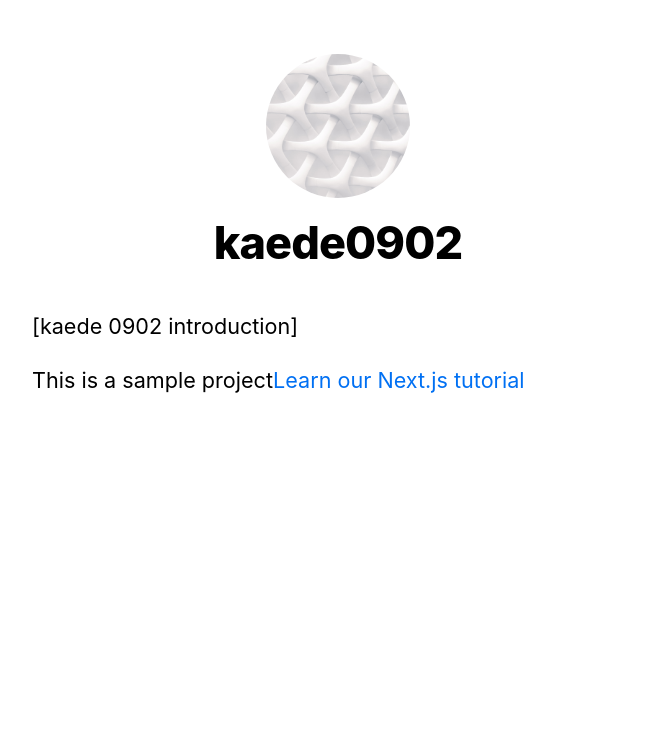
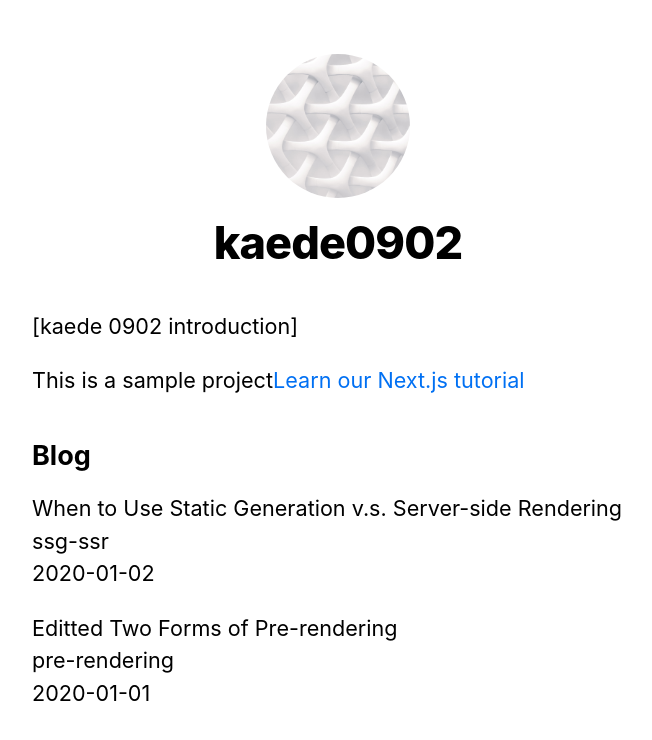
Before and after one commit to kaede0902/nextjs-blog, a Next.js app: page / in a window 1280 px wide. Shown: the top 740 px of the page, without its empty margins (302-954 px from the left). Built offline with nearby package versions, Linux system fonts and the light colour scheme.

Commit message:
add getStaticProps func, and import node-fetch

```diff
--- a/lib/posts.js
+++ b/lib/posts.js
@@ -3,14 +3,14 @@
 import fs from 'fs'
 import path from 'path'
 import matter from 'gray-matter'
-
+import fetch from 'node-fetch'
 
 // current directory + postsをjoinして入れる
 const postsDirectory = path.join(process.cwd(), 'posts')
 
 // ファイル名からIDを作ってmeta sectionから
 // meta dataのheaderを作る
-export function getSortedPostData() {
+export function getSortedPostsData() {
   // `posts/` 以下のfilesを読み取り, 入れる
   const fileNames = fs.readdirSync(postsDirectory);
   // Execute to each array index from each files
--- a/pages/index.js
+++ b/pages/index.js
@@ -3,7 +3,16 @@
 import utilStyles from '../styles/utils.module.css'
 import { getSortedPostsData } from '../lib/posts'
 
-export default function Home() {
+export async function getStaticProps() {
+  const allPostsData = getSortedPostsData()
+  return {
+    props: {
+      allPostsData
+    }
+  }
+}
+
+export default function Home({ allPostsData }) {
   return (
     <Layout home>
       <Head>
@@ -20,6 +29,21 @@
           </a>
         </p>
       </section>
+
+      <section className={ `${utilStyles.headingMd} ${utilStyles.padding1px}` }>
+        <h2 className={utilStyles.headingLg}>Blog</h2>
+        <ul className={utilStyles.list}>
+          {allPostsData.map( ({ id, date, title,  }) => (
+            <li className={utilStyles.listItem} key={id}>
+              {title}
+              <br />
+              {id}
+              <br />
+              {date}
+            </li>
+          ))}
+        </ul>
+      </section>
     </Layout>
   )
 }
--- a/posts/pre-rendering.md
+++ b/posts/pre-rendering.md
@@ -1,5 +1,5 @@
 ---
-title: 'Two Forms of Pre-rendering'
+title: 'Editted Two Forms of Pre-rendering'
 date: '2020-01-01'
 ---
 
```
